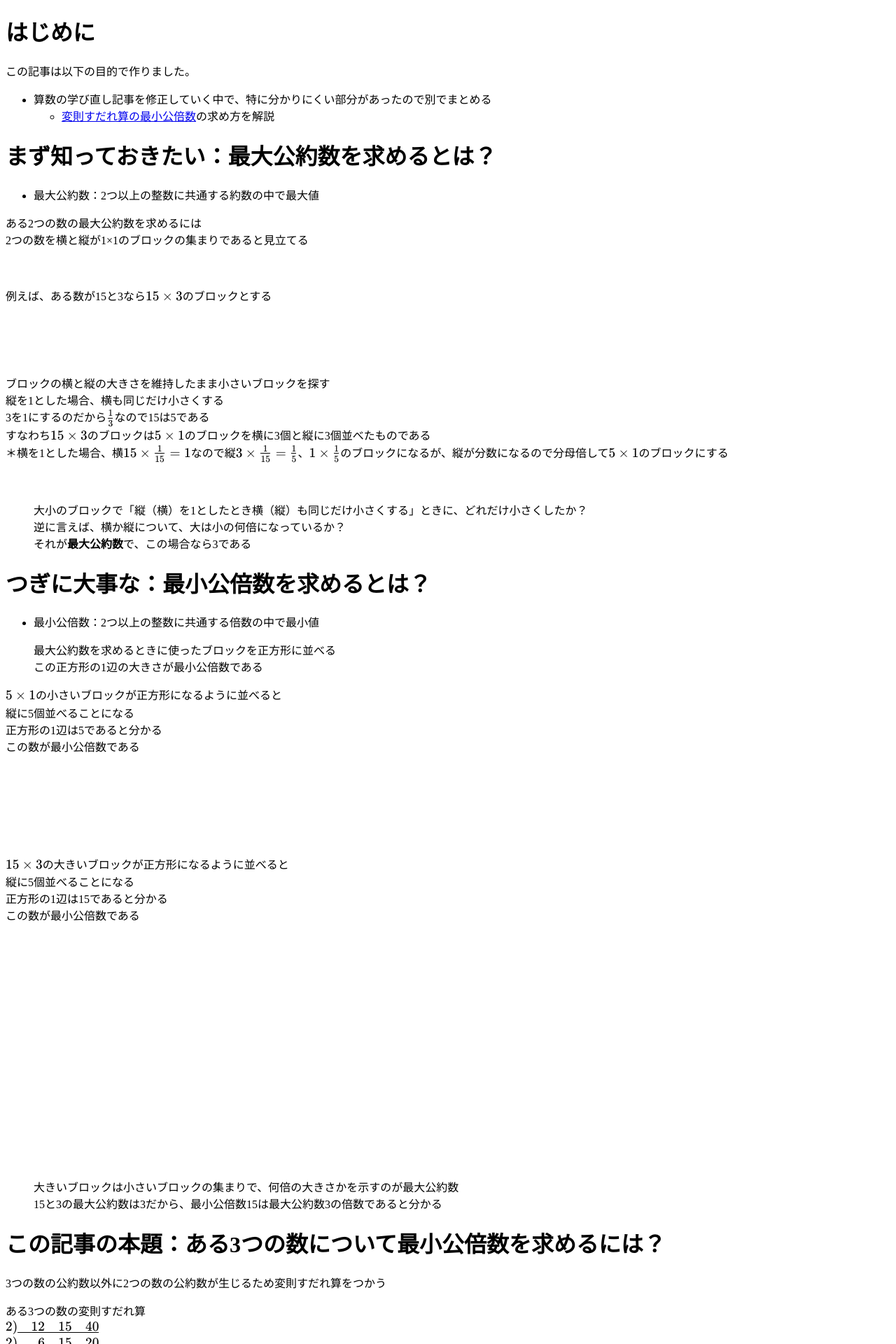
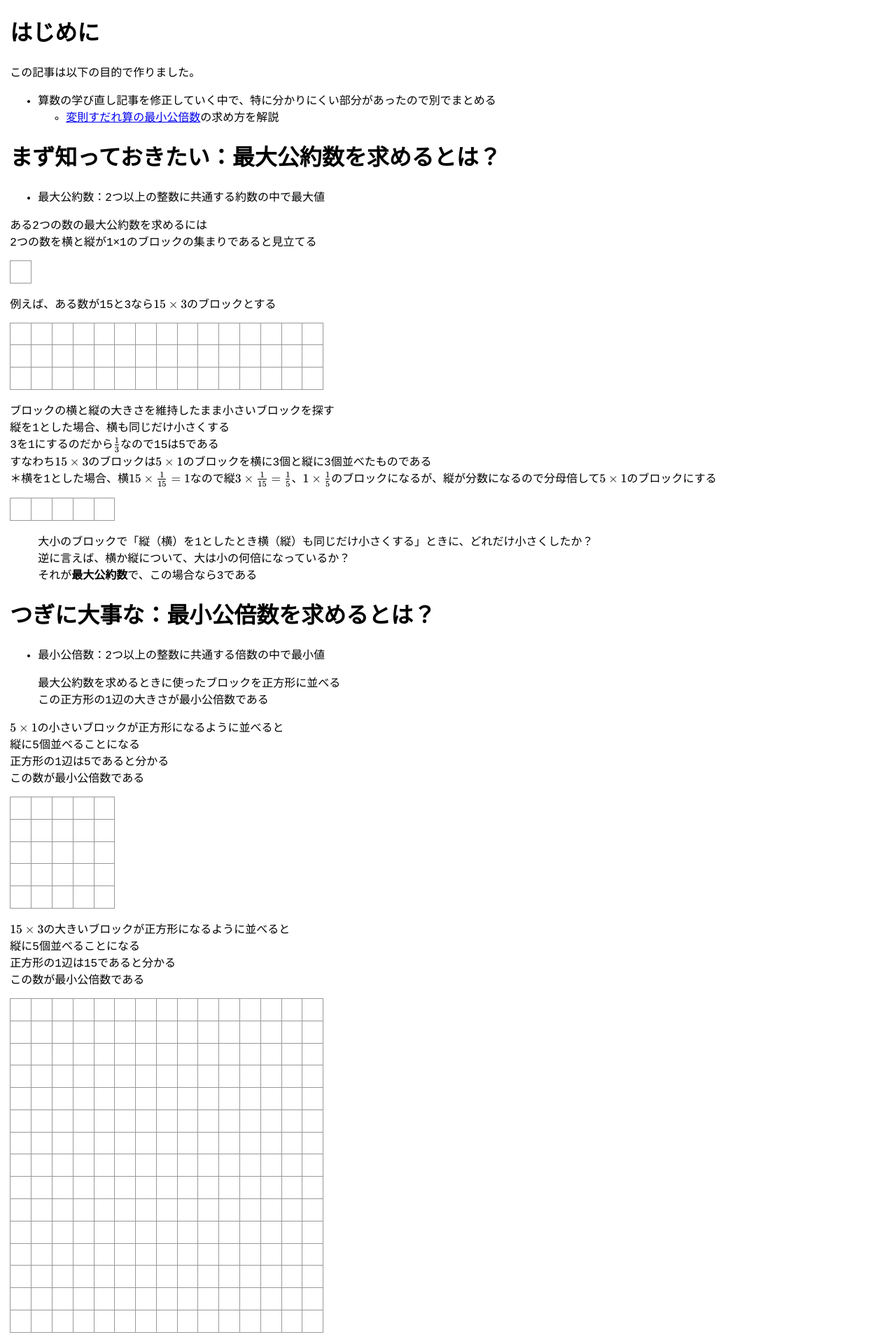
Before and after one commit to zoldof/algo-notes-ci, a Jekyll site: the page built from docs/dist/gcd_and_lcm/index.md, in a window 1280 px wide. Shown: the top 1920 px of the page at 70% size. Built offline with Jekyll 4.4.1, drawn with Linux system fonts in a browser that asks for light colours.

Commit message:
Update default.html

```diff
--- a/docs/_layouts/default.html
+++ b/docs/_layouts/default.html
@@ -10,7 +10,7 @@
   <!-- <base href="/algo-notes-ci/"> -->
   <link rel="icon" href="favicon.png">
   <link rel="apple-touch-icon" href="favicon.png">
-  <link rel="stylesheet" href="style.css">
+  <link rel="stylesheet" href="/algo-notes-ci/style.css">
 </head>
 <body>
   <div id="content">
```
